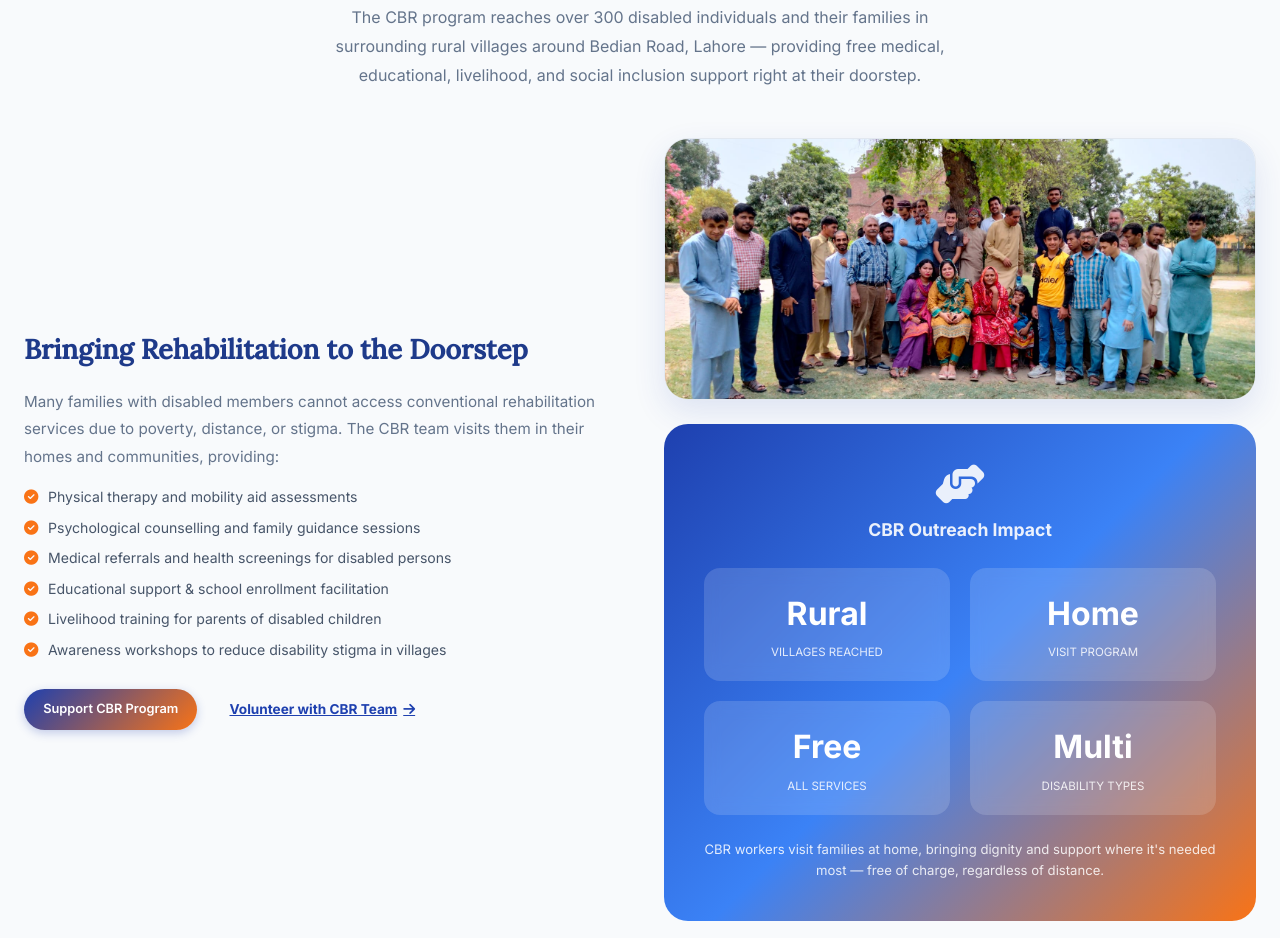
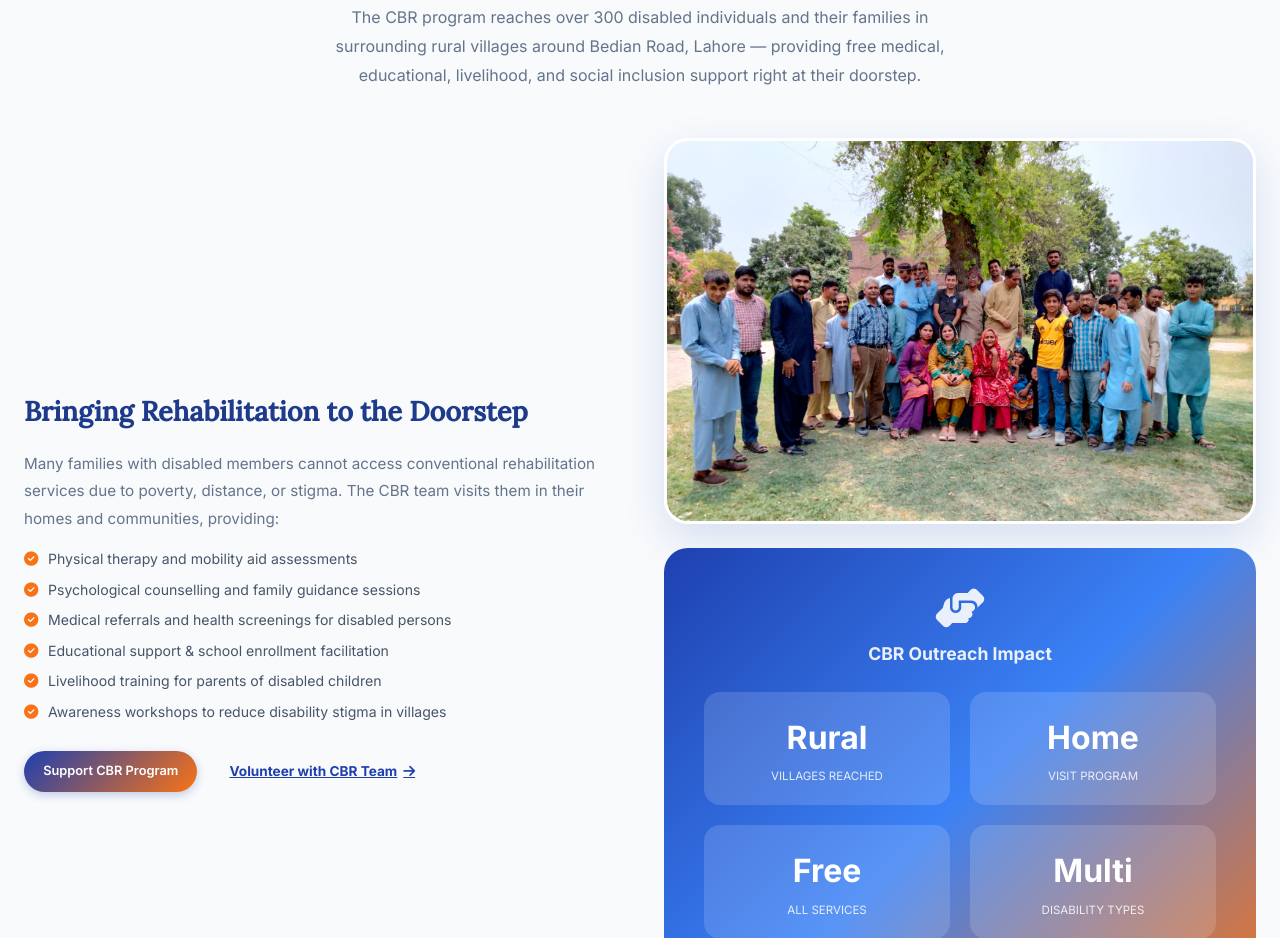
Before and after one commit to sarwarkhancs619/roshni-web, a website: page projects.html in a window 1280 px wide. Shown: the part 4020-4958 px from the top of the page. Drawn offline with Linux system fonts and the light colour scheme; no server answers.

Commit message:
Use project-hero-photo frame for CBR image to match other projects

```diff
--- a/projects.html
+++ b/projects.html
@@ -457,8 +457,8 @@
 
         <!-- CBR Impact Stats & Photo -->
         <div data-reveal style="display:flex;flex-direction:column;gap:1.5rem;">
-          <div style="border-radius:1.5rem;overflow:hidden;box-shadow:0 12px 32px rgba(30,64,175,0.12);border:1px solid #E2E8F0;">
-            <img data-site-photo="cbr" src="/assets/images/village_community.jpg" alt="Community Based Rehabilitation (CBR) Outreach" style="width:100%;height:260px;object-fit:cover;display:block;">
+          <div class="project-hero-photo">
+            <img data-site-photo="cbr" src="/assets/images/village_community.jpg" alt="Community Based Rehabilitation (CBR) Outreach">
           </div>
           <div
             style="background:linear-gradient(135deg,#1E40AF 0%,#3B82F6 50%,#F97316 100%);border-radius:1.5rem;padding:2.5rem;color:#fff;">
```
